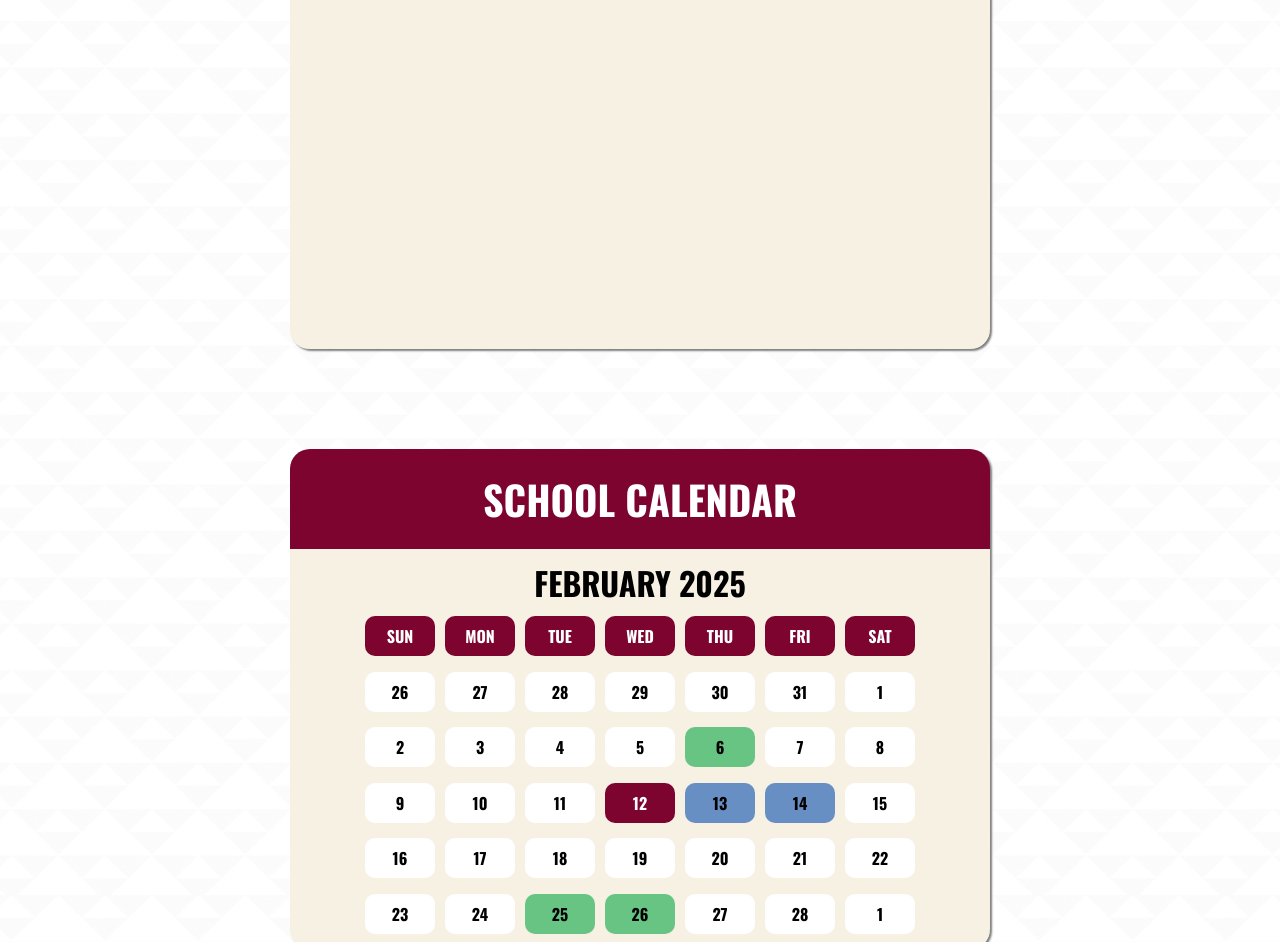
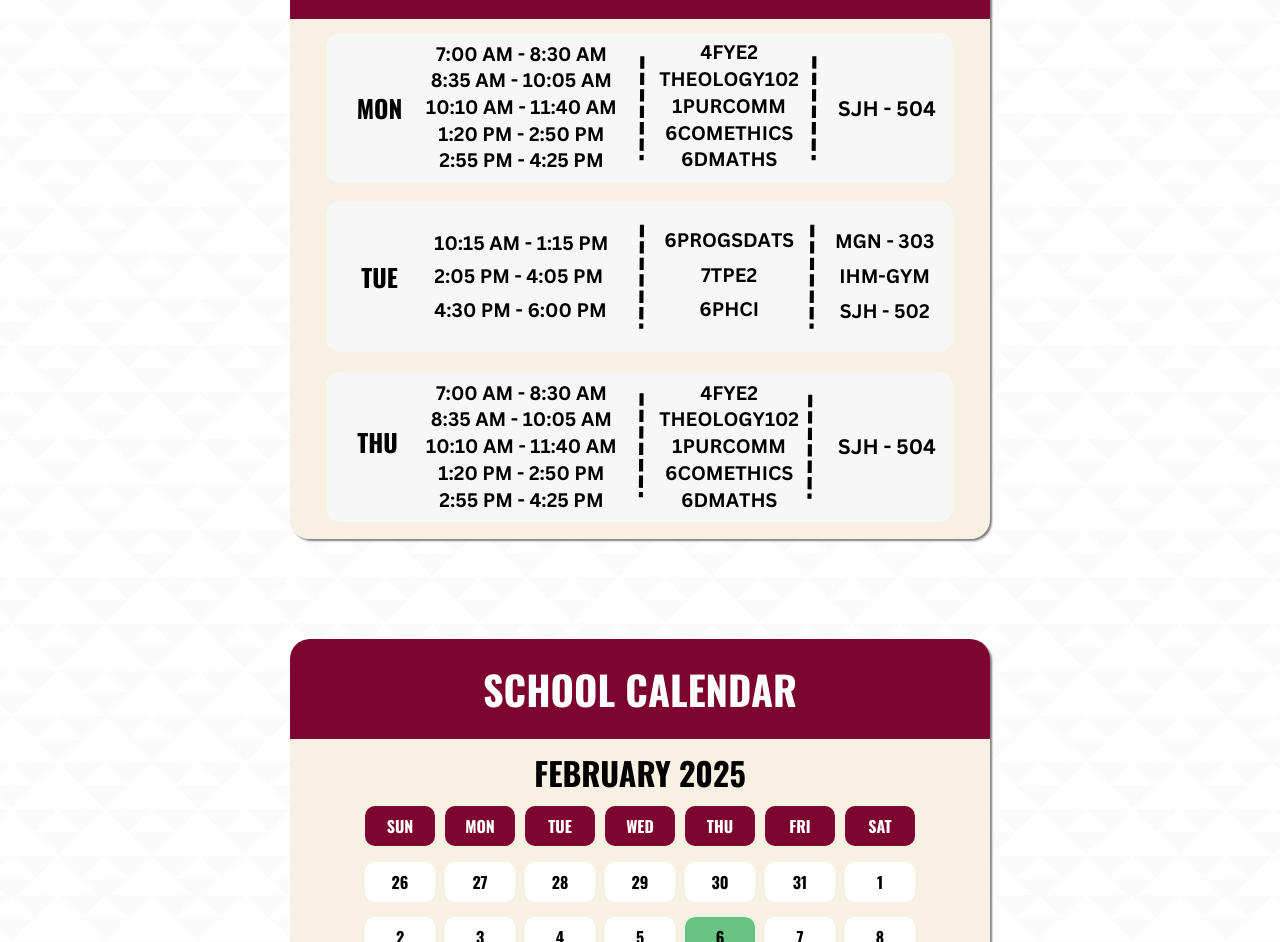
Before and after one commit to enetwarch/hau-campus-erp, a plain HTML site: page docs/dashboard.html in a window 1280 px wide. Shown: the part 576-1518 px from the top of the page. Drawn offline with nearby package versions, Linux system fonts and the light colour scheme.

Commit message:
added schedule

```diff
--- a/docs/dashboard.html
+++ b/docs/dashboard.html
@@ -45,7 +45,7 @@
                             <h1>CLASS SCHEDULE</h1>
                         </div>
                         <div class="body">
-
+                            <img src="images/class-schedule.png">
                         </div>
                     </div>
                     <div class="calendar">
--- a/docs/styles/style.css
+++ b/docs/styles/style.css
@@ -268,7 +268,7 @@
         align-items: center;
         justify-content: space-around;
         width: 100%;
-        padding: 40px;
+        padding: 80px 20px;
         gap: 40px;
         flex: 1;
         background-image: url("../images/bg-pattern.jpg");
@@ -322,6 +322,14 @@
                 .body {
                     height: 80%;
                     background-color: #f7f1e4;
+                }
+            }
+            .schedule {
+                height: 650px;
+                .body {
+                    height: 100%;
+                    width: 100%;
+                    text-align: center;
                 }
             }
             .calendar {
```
Also changed, not shown: docs/images/class-schedule.png (added).
